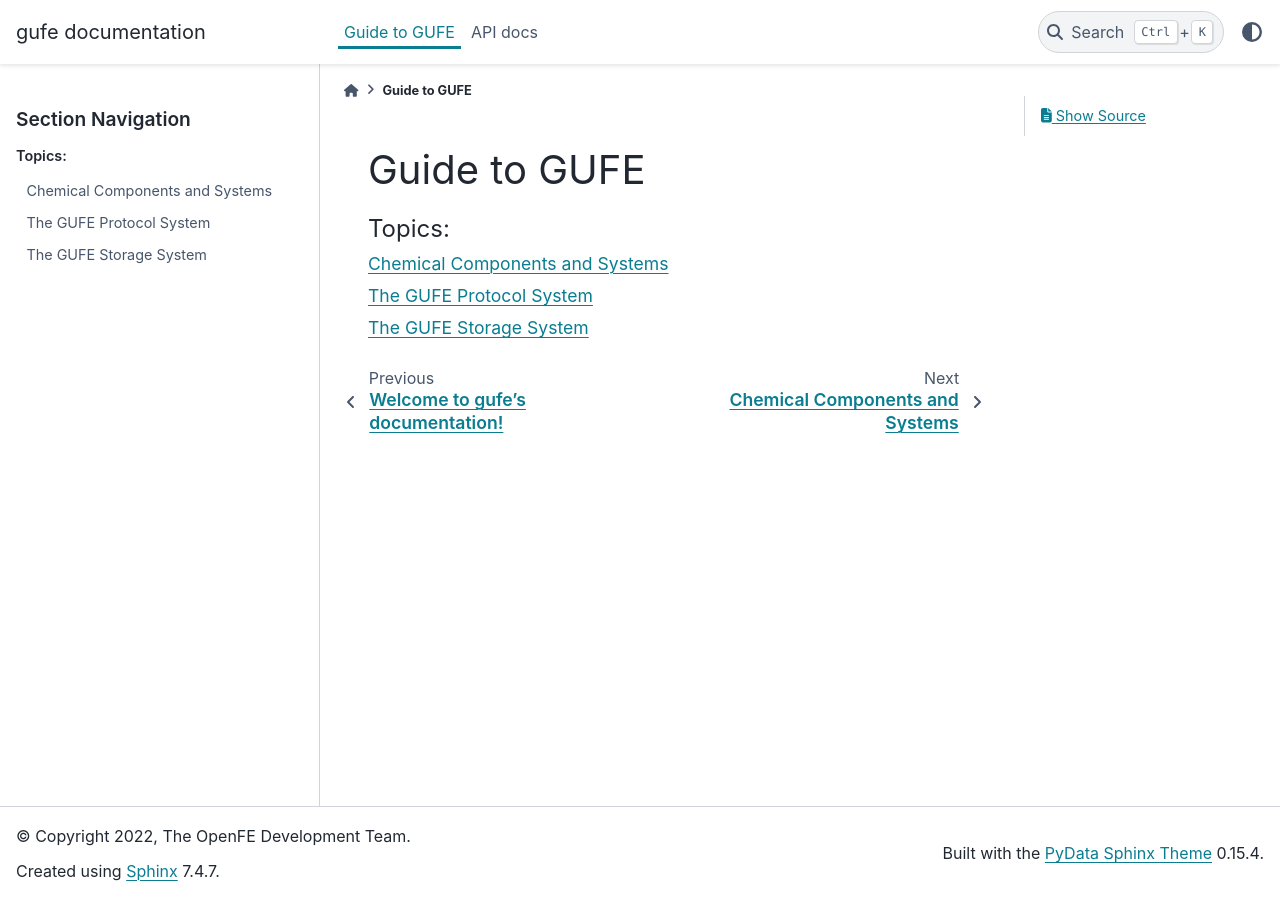
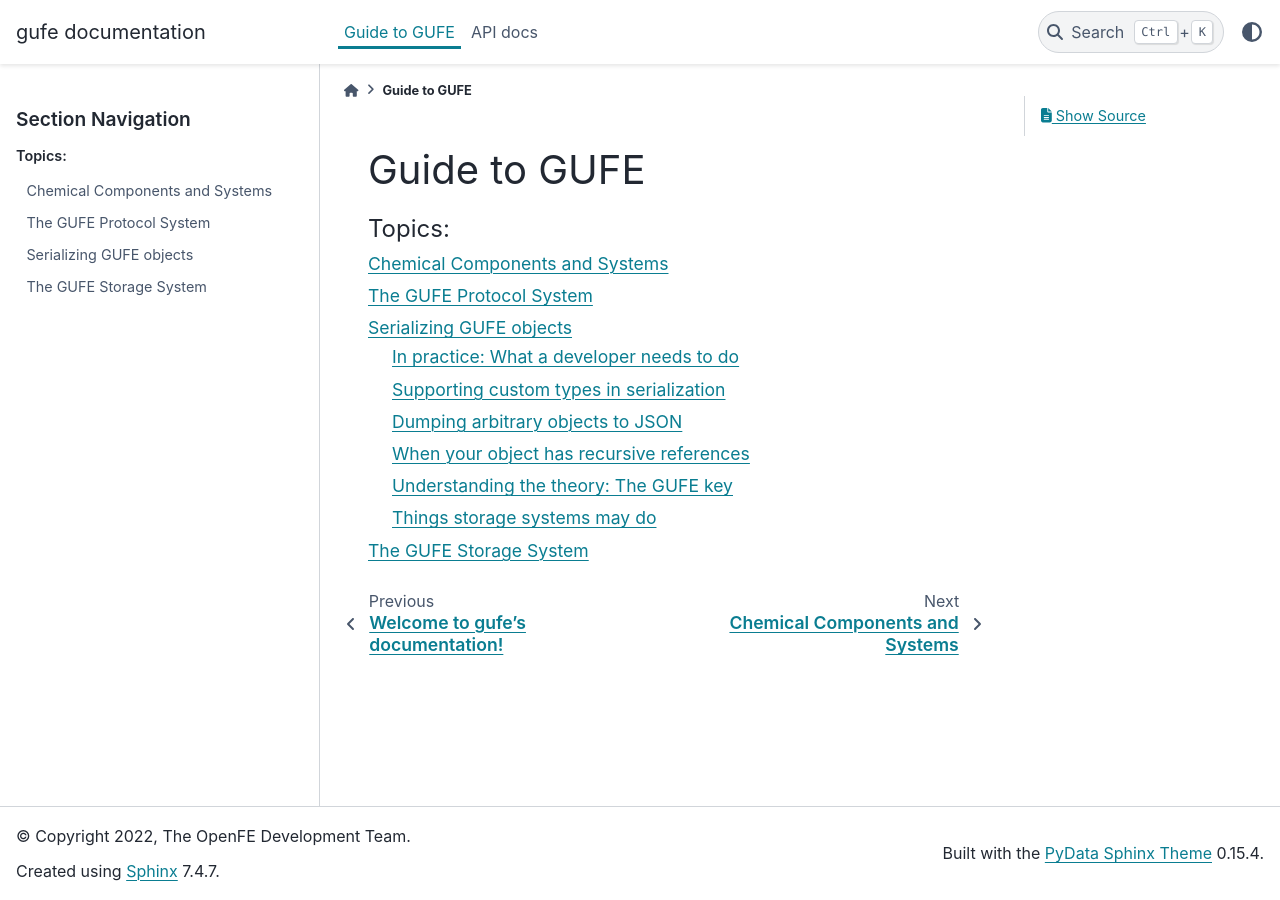
Before and after one commit to OpenFreeEnergy/gufe, a Sphinx documentation site: the page built from docs/guide.rst, in a window 1280 px wide. Built offline with Sphinx 7.4.7 and the PyData theme 0.15.4, drawn with Linux system fonts in a browser that asks for light colours; some of the changed lines change nothing that is shown.

Commit message:
Start to serialization guide

```diff
--- a/docs/guide.rst
+++ b/docs/guide.rst
@@ -8,4 +8,5 @@ Guide to GUFE
 
    guide/components_and_systems
    guide/protocols
+   guide/serialization
    guide/storage
--- /dev/null
+++ b/docs/guide/serialization.rst
@@ -0,0 +1,84 @@
+Serializing GUFE objects
+========================
+
+When you create objects the follow the GUFE APIs, you will want them to be
+serializable; that is, you'll want to be able to store everything to disk.
+In this section, we'll discuss how GUFE handles serialization, and what a
+developer needs to do to serialize an object.
+
+From a user perspective, this information is mainly relevant for
+understanding what you can expect from storage systems built for GUFE
+objects. From a developer perspective, this will tell you what you need to
+do to be compatible with (and get the most from) the GUFE serialization
+mechanisms.
+
+In practice: What a developer needs to do
+-----------------------------------------
+
+For most use cases, an object can be made serializable by gufe if it (1)
+inherits from :class:`.GufeTokenizable` and (2) implements several abstract
+private methods related to serialization: ``_to_dict``, ``_from_dict``, and
+``_defaults``.
+
+Supporting custom types in serialization
+----------------------------------------
+
+Occasionally, you may need to add support for a custom type that is not
+already known by GUFE. For example, there may be objects that are included
+in your GUFE object that come from another library, and are not GUFE
+tokenizables.
+
+When this happens, you will need to create and register a custom JSON
+codec.
+
+Dumping arbitrary objects to JSON
+---------------------------------
+
+Advanced storage systems are space-efficient by only storing each object
+once. However, any :class:`.GufeTokenizable` can be dumped to a JSON file
+using the custom JSON handlers. Given a :class:`.GufeTokenizable` called
+``obj`` and a path-like called ``filename``, you can dump to JSON with this
+recipe:
+
+.. code::
+
+    import json
+    from gufe.tokenization import JSON_HANDLER
+    with open(filename, mode='w') as f:
+        json.dump(obj.to_dict(), f, cls=JSON_HANDLER.encoder)
+
+Similarly, you can reload the object with:
+
+.. code::
+
+    import json
+    from gufe.tokenization import JSON_HANDLER
+    with open(filename, mode='r') as f:
+        obj = json.load(f, cls=JSON_HANDLER.decoder)
+
+When your object has recursive references
+-----------------------------------------
+
+In some cases, your object may have recursive references to other objects.
+For example, you may have objects ``parent`` and ``child``, where
+``parent.children`` includes ``child`` and ``child.parent`` is ``parent``.
+This means that the object dependency graph is not a directed acyclic graph.
+The best solution here is to avoid this design pattern whenever possible.
+However, if it is unavoidable,
+
+Understanding the theory: The GUFE key
+--------------------------------------
+
+One of the important concepts is that every GUFE object has a unique
+identifier, which we call its ``key``. The ``key`` is a string, typically
+in the format ``{CLASS_NAME}-{HEXADECIMAL_LABEL}``. The hexadecimal label is
+generated based on the contents of the class -- in particular, it is based
+on the non-default contents of the ``to_dict`` method.
+
+
+Things storage systems may do
+-----------------------------
+
+Details on the implementation of storage systems is largely left to
+individual projects that build on GUFE. However, the existence of the GUFE
+key enables a number of powerful capabilities in storage.
```
Also changed, not shown: docs/api/protocols.rst (line endings or trailing spaces).
